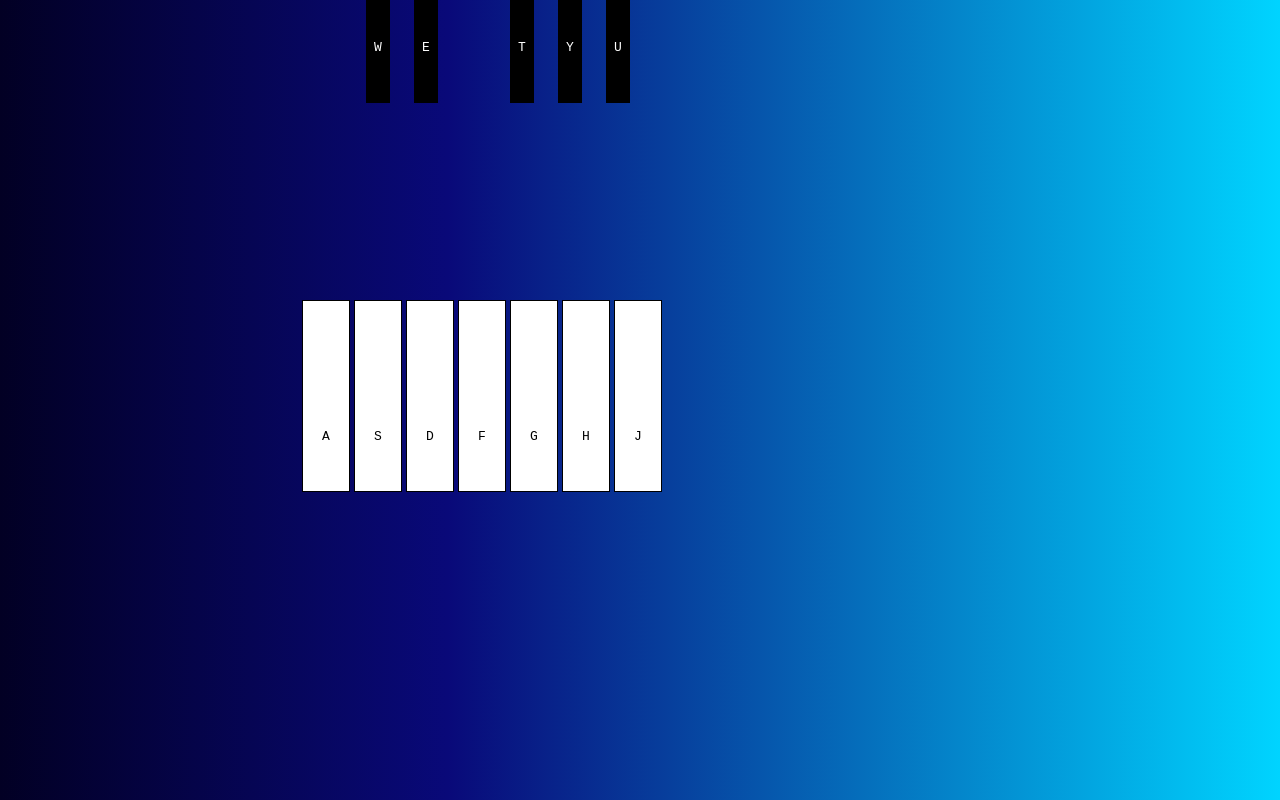
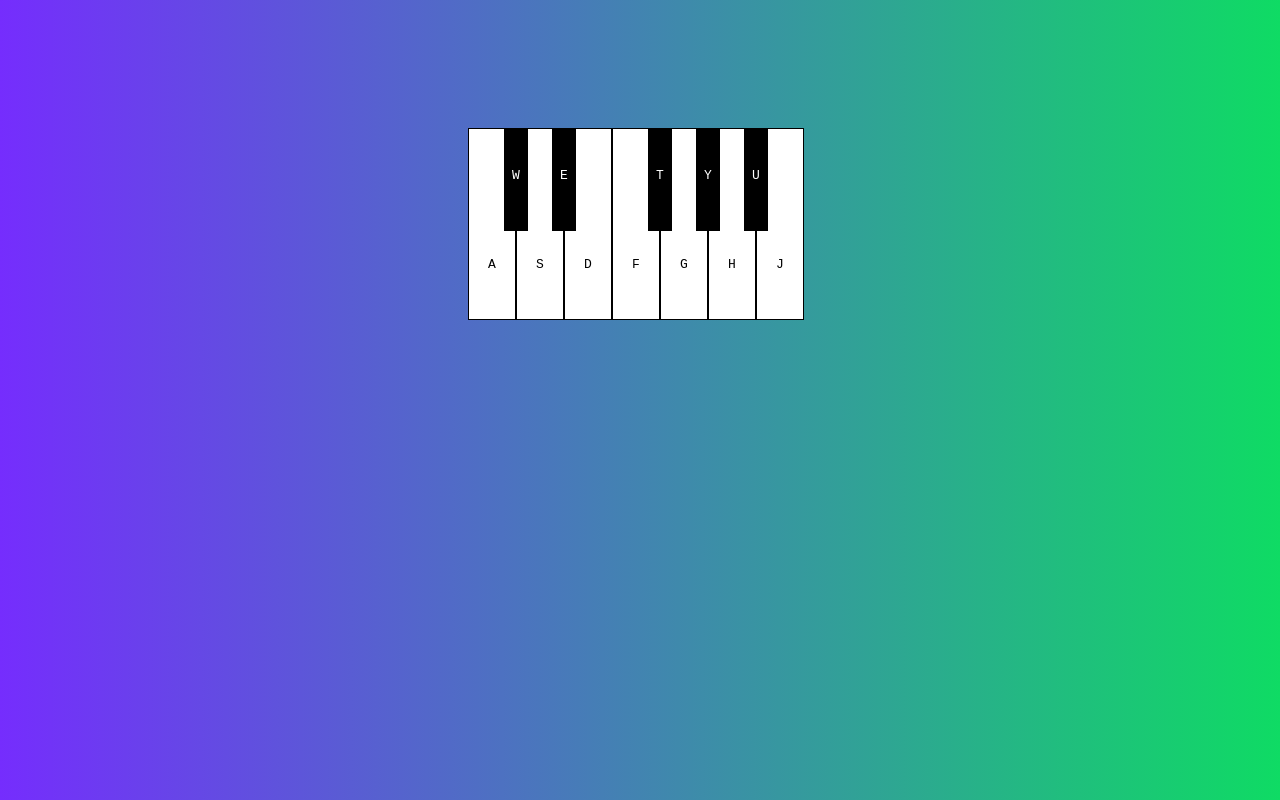
Before and after one commit to zelayab/VirtualPianoJS, a plain HTML site: page index.html in a window 1280 px wide. Drawn offline with Linux system fonts and the light colour scheme.

Commit message:
Update styles.css

```diff
--- a/styles.css
+++ b/styles.css
@@ -2,16 +2,15 @@
     box-sizing: border-box;
 }
 body {
-    background: rgb(2,0,36);
-    background: linear-gradient(90deg, rgba(2,0,36,1) 0%, rgba(9,9,121,1) 35%, rgba(7,62,156,1) 52%, rgba(4,134,203,1) 75%, rgba(2,165,224,1) 85%, rgba(0,212,255,1) 100%);
+    background: linear-gradient(270deg, rgba(15,219,100,1) 0%, rgba(117,45,253,1) 100%);
+    background-color: red;
+    padding: 0;
+    margin: 0;
 }
 .container {
-    display: flex;
-    width: 75%;
-    margin-top: 300px;
-    align-content: center;
-    justify-content: center;
-    align-items: center;
+    position: relative;
+    width: 21rem;
+    margin: 10% auto;
 }
 
 .black-keys {
@@ -31,6 +30,7 @@ body {
     display: inline-block;
     width: 3rem;
     background-color: white;
+    margin-left: -4px;
     text-align: center;
     padding-top: 8rem;
     height: 12rem;
```
